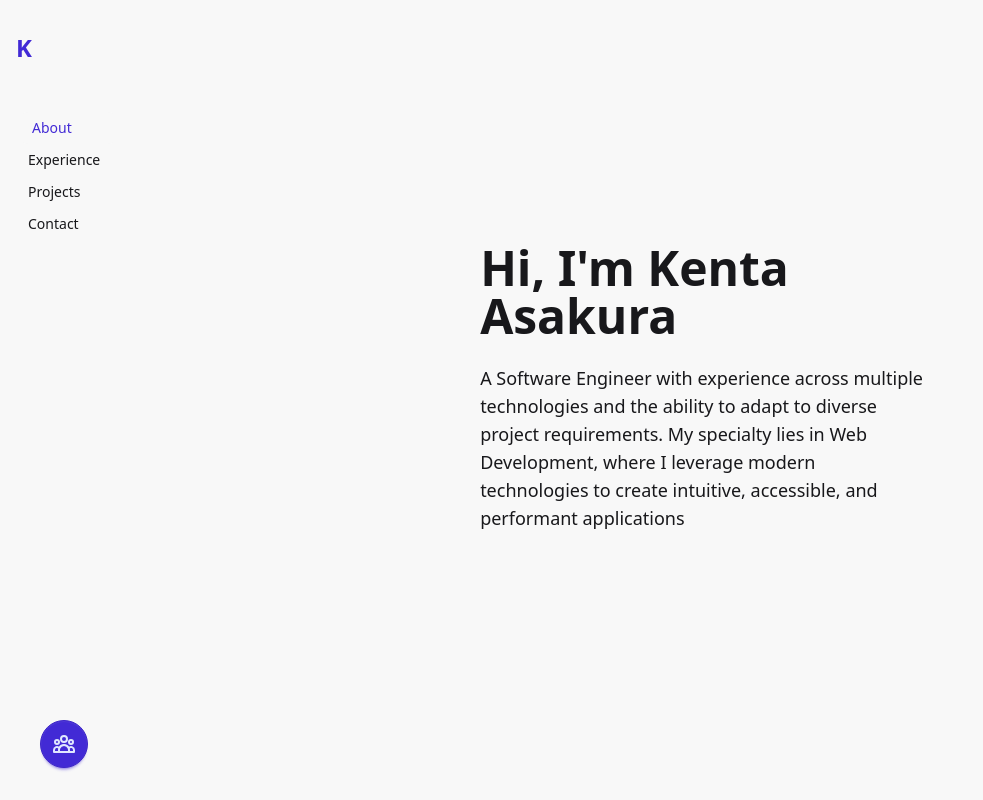
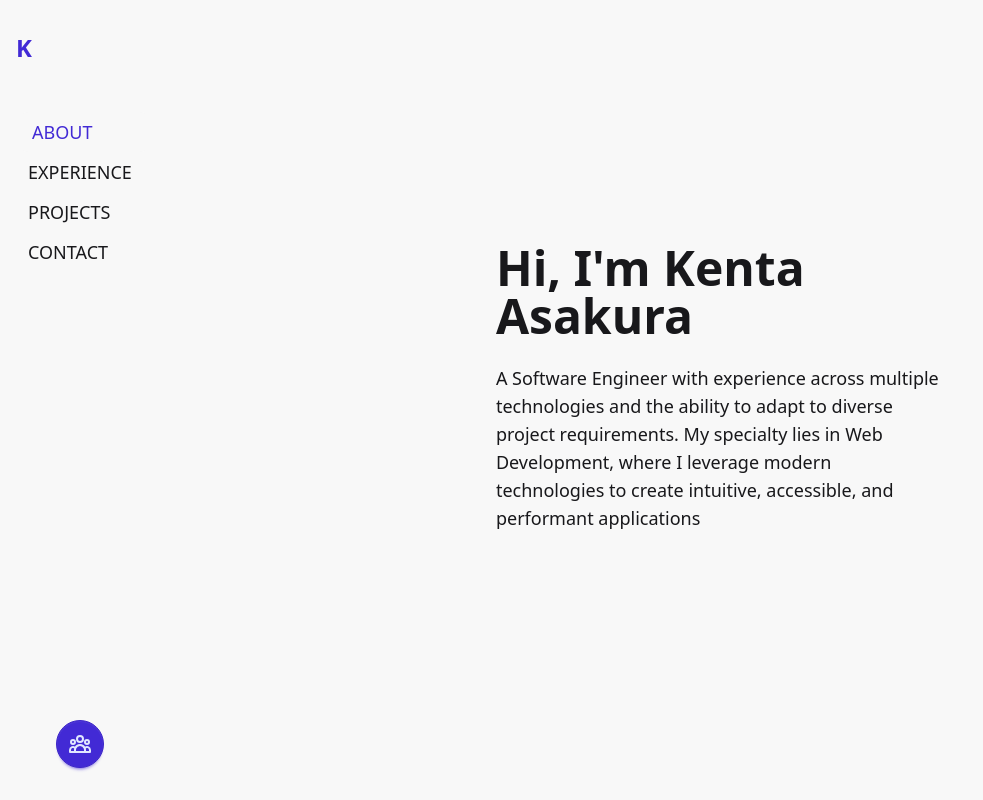
Before and after one commit to Kenta-Asakura/portfolio-v2, a React (Vite) app: page / in a window 1280 px wide. Shown: the top 800 px of the page, without its empty margins (0-983 px from the left). Built offline with nearby package versions, Linux system fonts and the light colour scheme.

Commit message:
Header and SocialLinks styling adjustments

```diff
--- a/src/components/layout/Header.jsx
+++ b/src/components/layout/Header.jsx
@@ -169,7 +169,7 @@ function Header() {
                     onClick={handleNavClick}
                     className={`
                       flex items-center rounded-lg
-                      text-sm font-medium transition-all
+                      text-lg font-medium font-bold uppercase transition-all
                       hover:bg-base-200 hover:text-primary hover:translate-x-1
                       focus:outline-none focus:ring-2 focus:ring-primary
                       ${activeSection === link.href.slice(1)
@@ -185,7 +185,7 @@ function Header() {
             </ul>
 
             {/* Social Links - Mobile/Tablet only */}
-            <div className="max-lg:flex hidden">
+            <div className="max-lg:flex gap-x-3.5 hidden">
               <SocialLinks />
             </div>
 
--- a/src/components/ui/SocialLinks.jsx
+++ b/src/components/ui/SocialLinks.jsx
@@ -14,7 +14,7 @@ function SocialLinks() {
                         bg-base-300/50
                         border-2 border-base-300
                         text-base-content hover:text-primary
-                        transition-all duration-300 ease-in-out
+                        transition-all duration-200 ease-in-out
                         hover:scale-110 hover:shadow-lg
                         focus:outline-none focus:ring-2 focus:ring-primary focus:ring-offset-2
                         group
@@ -29,7 +29,7 @@ function SocialLinks() {
                             viewBox="0 0 24 24"
                             className="
                                 size-5
-                                transition-transform duration-300
+                                transition-transform duration-200
                                 group-hover:scale-110
                             "
                         >
```
